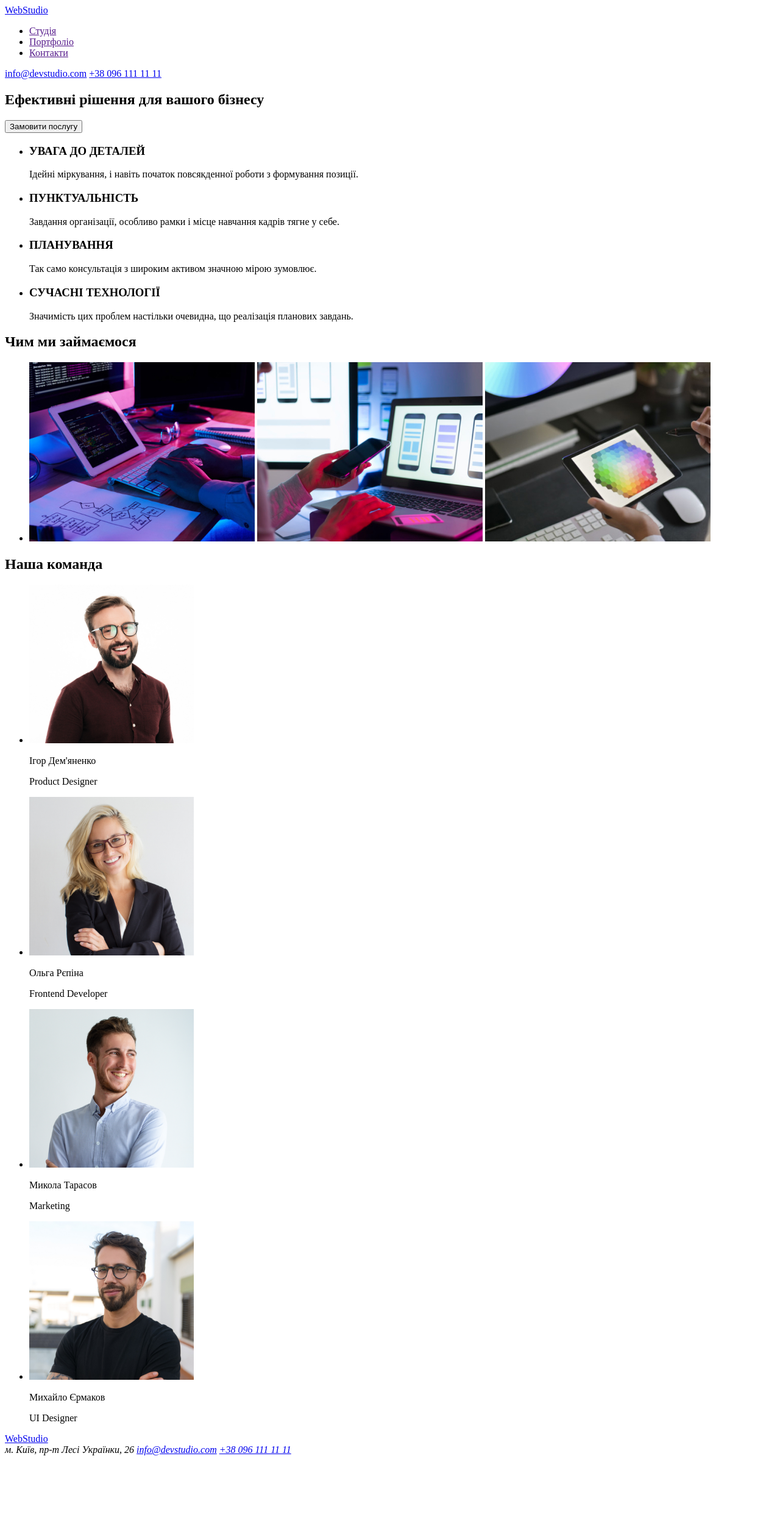
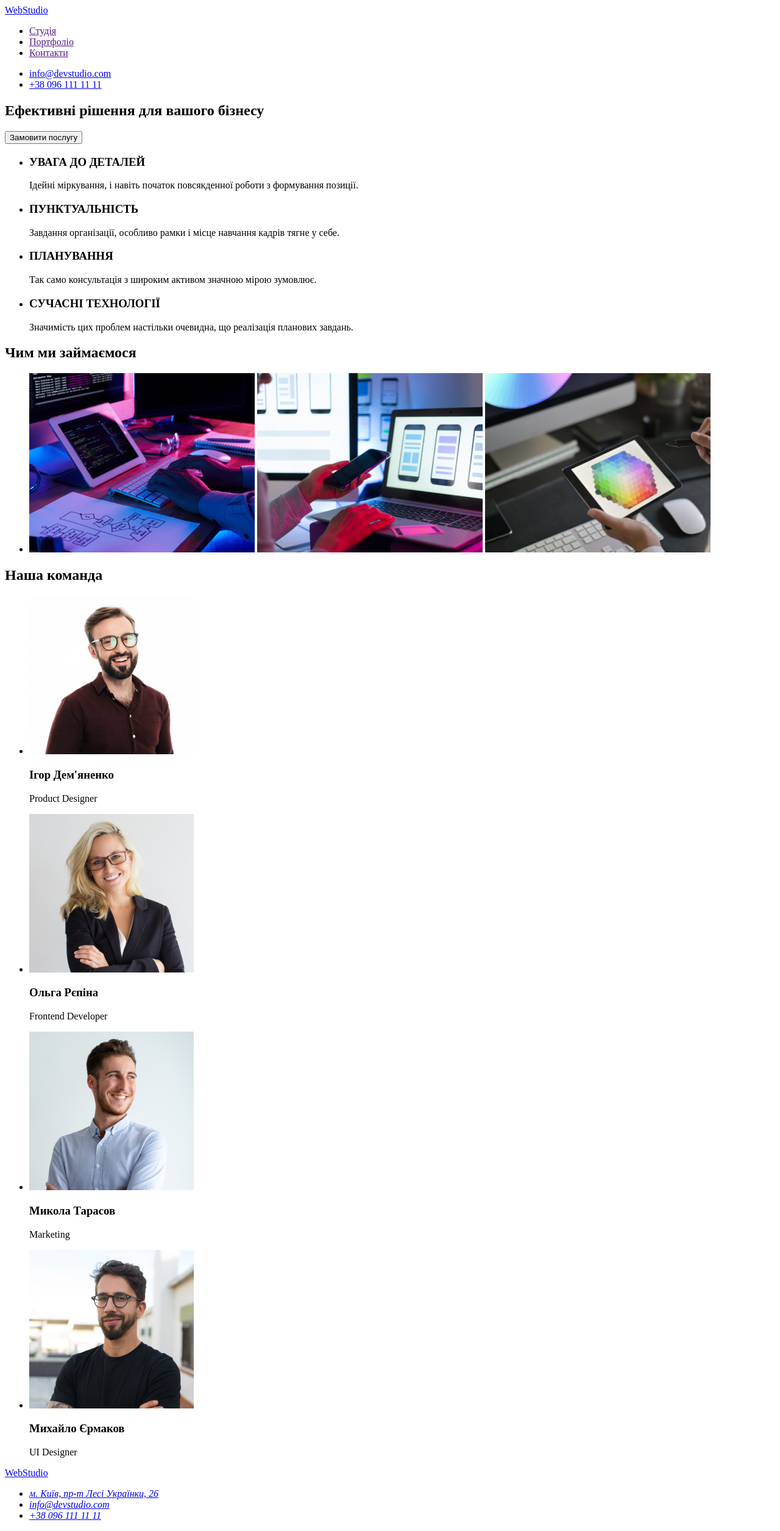
Before and after one commit to mrs-ktulhu/goit-markup-hw-01, a plain HTML site: page index.html in a window 1280 px wide. Shown: the whole page at 61% size. Before the commit the page ends 2395 px from the top, so only its background shows below. Drawn offline with Linux system fonts and the light colour scheme.

Commit message:
update index.html v2

```diff
--- a/index.html
+++ b/index.html
@@ -1,5 +1,5 @@
 <!DOCTYPE html>
-<html lang="en">
+<html lang="uk">
 <head>
     <meta charset="UTF-8">
     <meta http-equiv="X-UA-Compatible" content="IE=edge">
@@ -20,18 +20,18 @@
             </ul>
 
         </nav>
+        <ul>
+            <li><a href="mailto:info@devstudio.com">info@devstudio.com</a></li>
+            <li><a href="tel:+380961111111">+38 096 111 11 11</a></li>
+        </ul>
 
-         <a href="info@devstudio.com">info@devstudio.com</a>
-         <a href="tel:+380961111111">+38 096 111 11 11</a>
 
     </header>
     <main>
-        <div>
-            <section>
-                <h1>Ефективні рішення для вашого бізнесу</h1>
-                <input type="button" value="Замовити послугу" class="button">
-            </section>
-        </div>
+        <section>
+            <h1>Ефективні рішення для вашого бізнесу</h1>
+            <button type="button"> Замовити послугу</button>
+        </section>
         <section>
             <h2 hidden>особливості</h2>
             <ul>
@@ -69,22 +69,22 @@
             <ul>
                 <li>
                     <img src="./images/igor.jpg" alt="Ігор Дем'яненко" width="270">
-                    <p>Ігор Дем'яненко</p>
+                    <h3>Ігор Дем'яненко</h3>
                     <p>Product Designer</p>
                 </li>
                 <li>
                     <img src="./images/olga.jpg" alt="Ольга Рєпіна" width="270">
-                    <p>Ольга Рєпіна</p>
+                    <h3>Ольга Рєпіна</h3>
                     <p>Frontend Developer</p>
                 </li>
                 <li>
                     <img src="./images/mukola.jpg" alt="Микола Тарасов" width="270">
-                    <p>Микола Тарасов</p>
+                    <h3>Микола Тарасов</h3>
                     <p>Marketing</p>
                 </li>
                 <li>
                     <img src="./images/mykhailo.jpg" alt="Михайло Єрмаков" width="270">
-                    <p>Михайло Єрмаков</p>
+                    <h3>Михайло Єрмаков</h3>
                     <p>UI Designer</p>
                 </li>
             </ul>
@@ -93,9 +93,11 @@
     <footer>
         <a href="/">WebStudio</a>
         <address>
-            м. Київ, пр-т Лесі Українки, 26
-            <a href="info@devstudio.com">info@devstudio.com</a>
-            <a href="tel:+380961111111">+38 096 111 11 11</a>
+            <ul>
+                <li><a href="#">м. Київ, пр-т Лесі Українки, 26</a> </li>
+                <li><a href="mailto:info@devstudio.com">info@devstudio.com</a></li>
+                <li><a href="tel:+380961111111">+38 096 111 11 11</a></li>
+            </ul>
         </address>
     </footer>
 </body>
```
